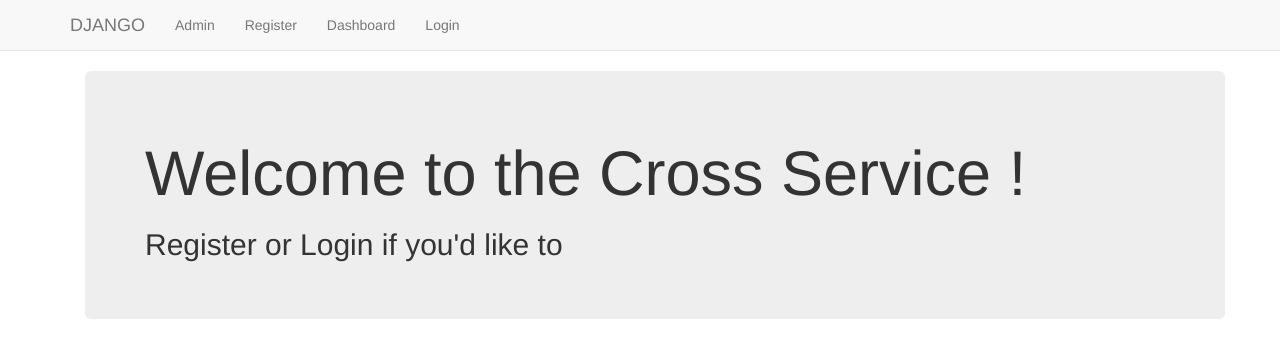
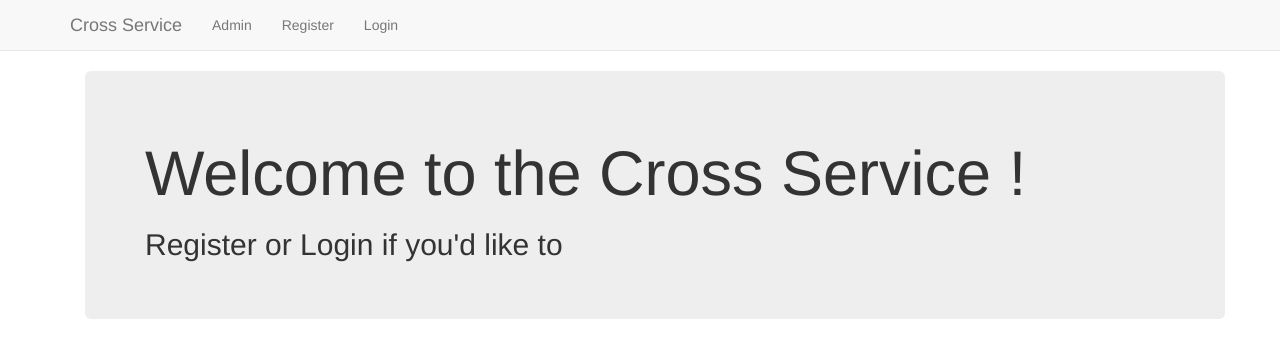
Before and after one commit to rsolovev/cross-service, a Django app: page / in a window 1280 px wide. Shown: the top 358 px of the page. Run offline with Django 3.2, Linux system fonts and the light colour scheme; parts of the project's set-up code (start-up, migrations or seed data) failed here and were passed over; some libraries are stand-ins or nearby versions.

Commit message:
minor fixes

```diff
--- a/crossservice/models.py
+++ b/crossservice/models.py
@@ -1,15 +1,18 @@
 from django.db import models
 from django.contrib.auth.models import User
+from multiselectfield import MultiSelectField
 
 
 # Create your models here.
 # user model - same for customer and provider
 class UserProfileInfo(models.Model):
+    type_choices = (('item_key1', 'Customer'),
+                    ('item_key2', 'Provider'))
     user = models.OneToOneField(User, on_delete=models.CASCADE)
     organization = models.TextField(max_length=100)
     location = models.TextField(max_length=50)
     bio = models.TextField(max_length=100)
-    type = models.TextField(default='customer')
+    type = MultiSelectField(choices=type_choices, max_choices=1)
 
 
 def __str__(self):
--- a/crossservice/views.py
+++ b/crossservice/views.py
@@ -1,7 +1,7 @@
 # dappx/views.py
 from django.contrib import auth
 from django.shortcuts import render, redirect
-from crossservice.forms import UserForm, UserProfileInfoForm, EditProfileForm
+from crossservice.forms import UserForm, UserProfileInfoForm, EditProfileForm, EditBasic
 from django.contrib.auth import authenticate, login, logout
 from django.http import HttpResponseRedirect, HttpResponse
 from django.urls import reverse
@@ -35,6 +35,7 @@ def user_delete(request):
     user.set_password(secret_keys.passwd)
     user.is_active = False
     user.save()
+    auth.logout(request)
     return render(request, 'login.html')
 
 
--- a/crse/settings.py
+++ b/crse/settings.py
@@ -40,6 +40,7 @@ INSTALLED_APPS = [
     'django.contrib.messages',
     'django.contrib.staticfiles',
     'crossservice',
+    'multiselectfield',
 ]
 
 MIDDLEWARE = [
--- a/requirements.txt
+++ b/requirements.txt
@@ -0,0 +1,2 @@
+django
+django-multiselectfield
--- a/templates/base.html
+++ b/templates/base.html
@@ -13,10 +13,10 @@
         <ul class="nav navbar-nav">
 
 {# Django Home Link / Admin Link / Register Link#}
-          <li><a class="navbar-brand" href="{% url 'index' %}">DJANGO</a></li>
+          <li><a class="navbar-brand" href="{% url 'index' %}">Cross Service</a></li>
           <li><a class="navbar-link" href="{% url 'admin:index' %}">Admin</a></li>
-          <li><a class="navbar-link" href="{% url 'crossservice:register' %}">Register</a></li>
-            <li><a class="navbar-link" href="{% url 'crossservice:dashboard' %}">Dashboard</a></li>
+          {% if not user.is_authenticated %}<li><a class="navbar-link" href="{% url 'crossservice:register' %}">Register</a></li> {% endif %}
+            {% if user.is_authenticated %}<li><a class="navbar-link" href="{% url 'crossservice:dashboard' %}">Dashboard</a></li> {% endif %}
           {# Some logic on what to display for last item#}
           {% if user.is_authenticated %}
             <li><a href="{% url 'logout' %}">Logout</a></li>
```
